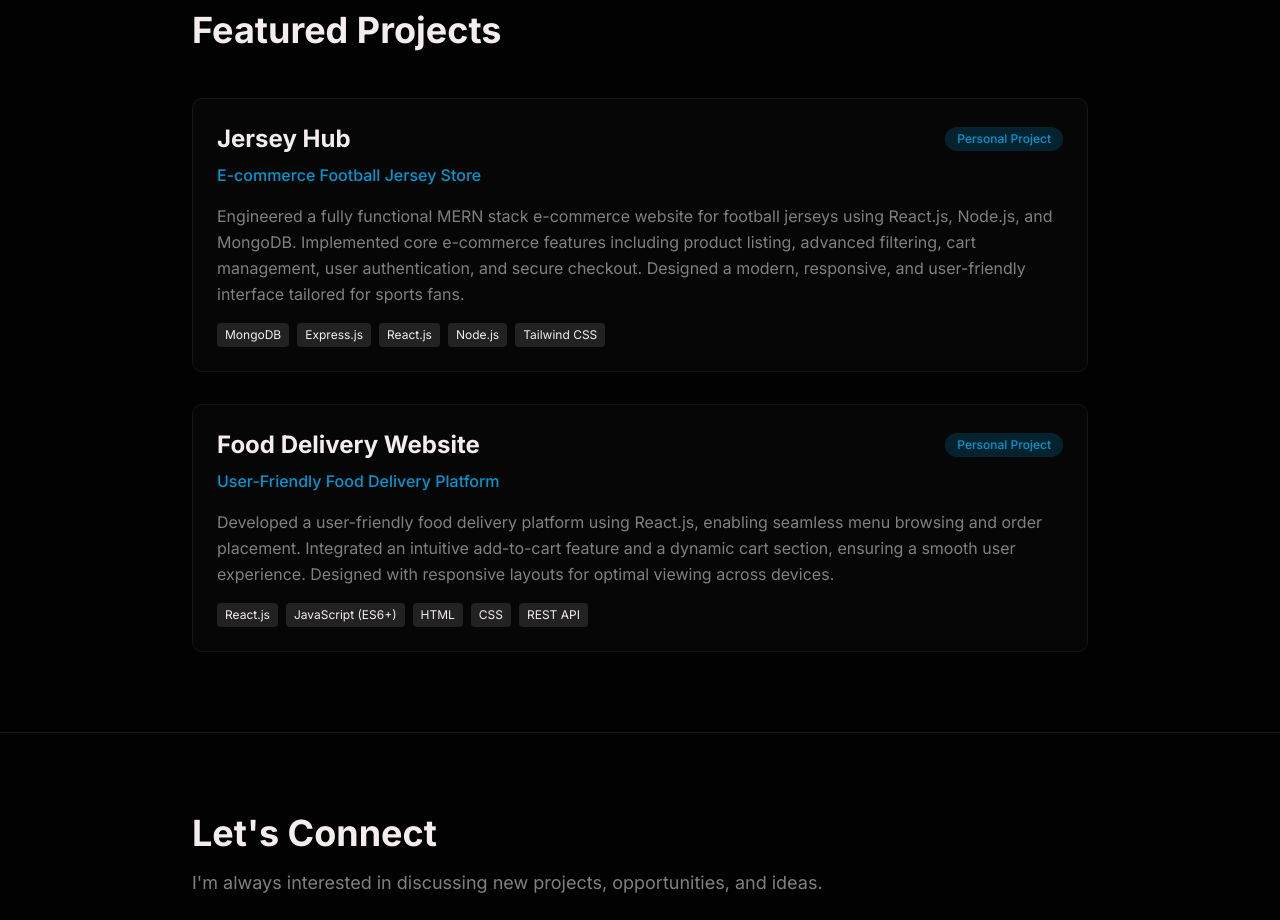
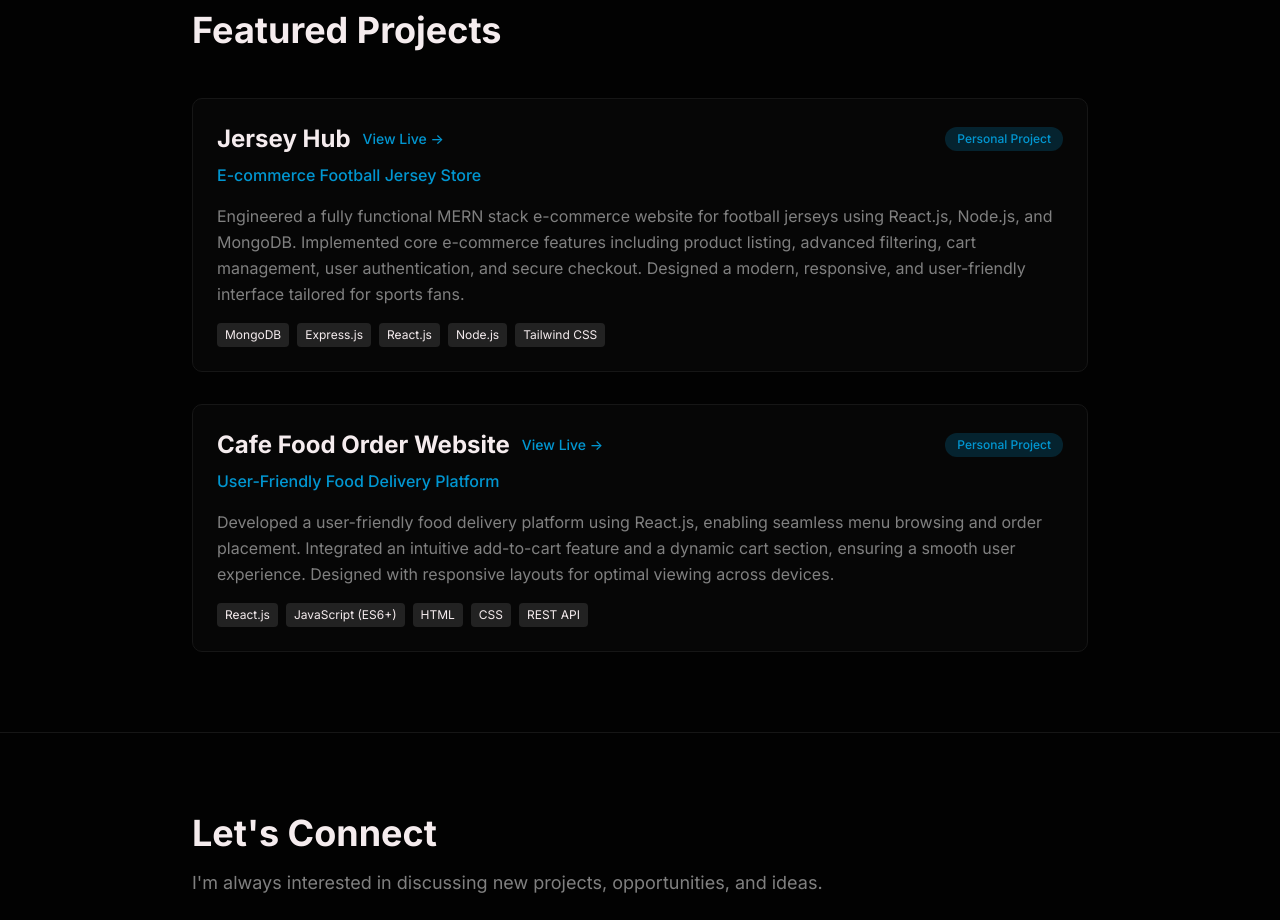
Before and after one commit to BiswaJit0407/My-Portfolio, a React (Vite) app: page / in a window 1280 px wide. Shown: the part 2640-3560 px from the top of the page. Built offline with nearby package versions, Linux system fonts and the light colour scheme; no server answers.

Commit message:
add the live link

```diff
--- a/src/components/projects.jsx
+++ b/src/components/projects.jsx
@@ -26,14 +26,16 @@ export default function Projects({ id, onView }) {
         "Engineered a fully functional MERN stack e-commerce website for football jerseys using React.js, Node.js, and MongoDB. Implemented core e-commerce features including product listing, advanced filtering, cart management, user authentication, and secure checkout. Designed a modern, responsive, and user-friendly interface tailored for sports fans.",
       tech: ["MongoDB", "Express.js", "React.js", "Node.js", "Tailwind CSS"],
       type: "Personal Project",
+      link: "https://jersy-store-frontend.vercel.app/",
     },
     {
-      title: "Food Delivery Website",
+      title: "Cafe Food Order Website",
       subtitle: "User-Friendly Food Delivery Platform",
       description:
         "Developed a user-friendly food delivery platform using React.js, enabling seamless menu browsing and order placement. Integrated an intuitive add-to-cart feature and a dynamic cart section, ensuring a smooth user experience. Designed with responsive layouts for optimal viewing across devices.",
       tech: ["React.js", "JavaScript (ES6+)", "HTML", "CSS", "REST API"],
       type: "Personal Project",
+      link: "https://cafeorder.vercel.app/login",
     },
   ]
 
@@ -49,7 +51,19 @@ export default function Projects({ id, onView }) {
             >
               <div className="space-y-2">
                 <div className="flex items-center justify-between gap-4">
-                  <h3 className="text-2xl font-bold text-foreground">{project.title}</h3>
+                  <div className="flex items-center gap-3">
+                    <h3 className="text-2xl font-bold text-foreground">{project.title}</h3>
+                    {project.link && (
+                      <a
+                        href={project.link}
+                        target="_blank"
+                        rel="noopener noreferrer"
+                        className="inline-flex items-center gap-1 text-sm text-primary hover:underline font-medium"
+                      >
+                        View Live →
+                      </a>
+                    )}
+                  </div>
                   <span className="text-xs font-medium px-3 py-1 bg-primary/20 text-primary rounded-full">
                     {project.type}
                   </span>
```
